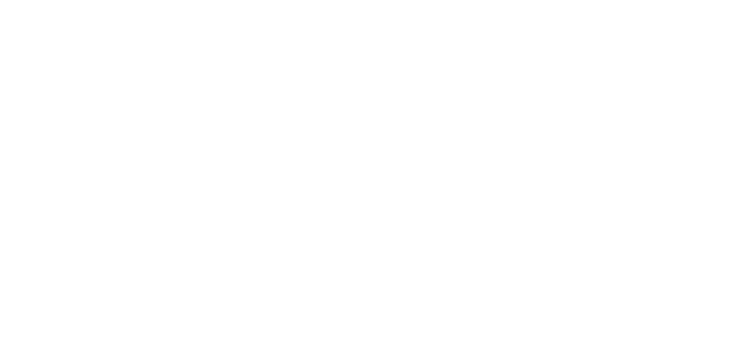
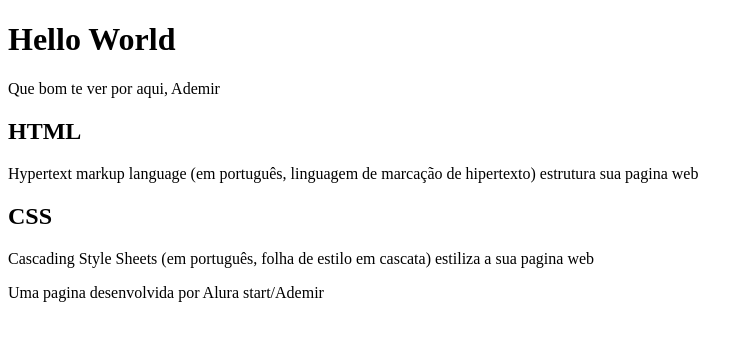
Before and after one commit to Prof-ademir/Projeto-tecnologia-e-natureza, a plain HTML site: page index.html in a window 1280 px wide. Shown: the whole page, without its empty margins (0-753 px from the left). Drawn offline with Linux system fonts and the light colour scheme.

Commit message:
Finalizando a pagina HTML

```diff
--- a/index.html
+++ b/index.html
@@ -8,5 +8,23 @@
 </head>
 <body>
 
+    <h1>Hello World</h1>
+    <p>Que bom te ver por aqui, Ademir</p>
+
+
+    <section>
+        <h2>HTML</h2>
+        <P>Hypertext markup language (em português, linguagem de marcação de hipertexto) estrutura sua pagina web</P>
+
+        <h2>CSS</h2>
+
+        <p>Cascading Style Sheets (em português, folha de estilo em cascata) estiliza a sua pagina web</p>
+
+
+    </section>
+
+    <footer>
+    <p>Uma pagina desenvolvida por Alura start/Ademir</p>
+    </footer>
 </body>
 </html>
```
